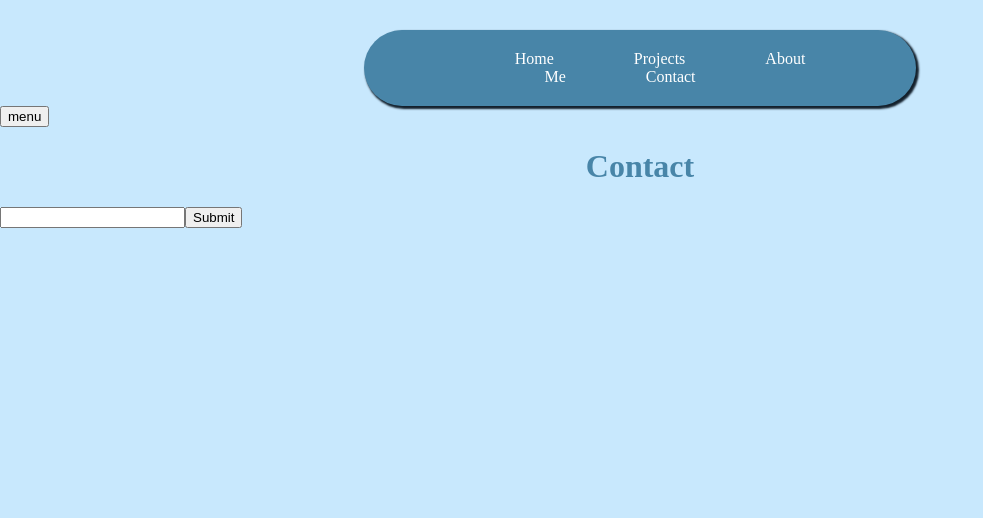
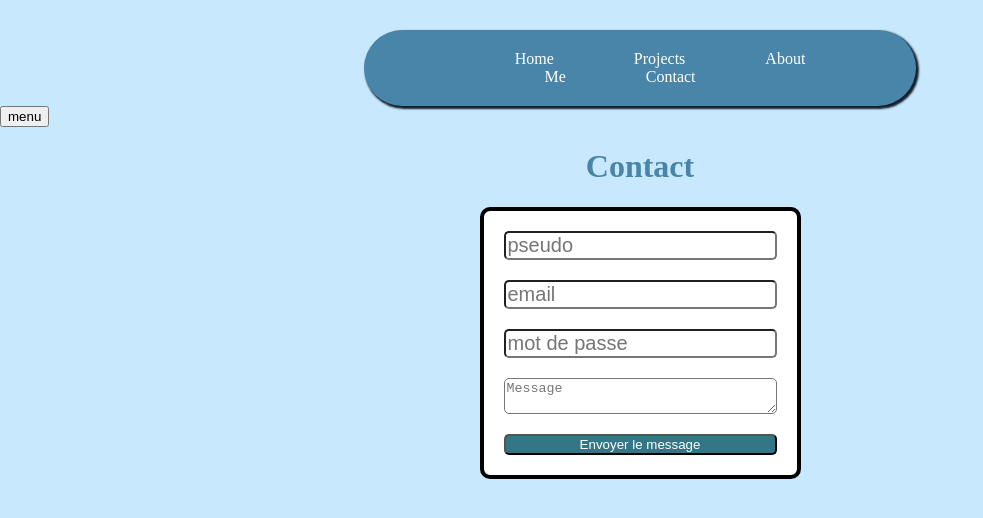
Before and after one commit to Clarspinon24/portfolio, a Next.js app in the folder portfolio-2026-2/: page /contact in a window 1280 px wide. Shown: the top 518 px of the page, without its empty margins (0-983 px from the left). Built offline with nearby package versions, Linux system fonts and the light colour scheme.

Commit message:
update contact

```diff
--- a/portfolio-2026-2/app/contact/page.tsx
+++ b/portfolio-2026-2/app/contact/page.tsx
@@ -7,11 +7,18 @@ export default function Contact() {
     <> {/* Début du fragment obligatoire */}
 
    <h1>Contact</h1>
-    <Form action="/search">
-      {/* On submission, the input value will be appended to
-          the URL, e.g. /search?query=abc */}
-      <input name="query" />
-      <button type="submit">Submit</button>
+    <Form action="">
+
+      <input type="text" name ="pseudo" placeholder="pseudo"/>
+      <input type="email" name="email" placeholder="email"/>
+      <input type="password" name="password" placeholder="mot de passe"/>
+      <textarea
+        id="message"
+        name="message"
+        placeholder="Message"
+        className="block-message">
+      </textarea>
+      <button type="submit">Envoyer le message</button>
     </Form>
     </> // Fin du fragment obligatoire
   );
--- a/portfolio-2026-2/app/globals.css
+++ b/portfolio-2026-2/app/globals.css
@@ -274,6 +274,30 @@ article{
     transform: rotate(360deg);
   }
 }
+form{
+    display: flex;
+    justify-self: center;
+    flex-direction: column;
+    border: 4px solid black;
+    border-radius: 10px;
+    padding: 10px;
+    background-color: white;
+}
+form input{
+    margin: 10px;
+    border-radius: 5px;
+    font-size: 20px;
+}
+form button{
+    margin: 10px;
+    border-radius: 5px;
+    background-color: #337686;
+    color: white;
+}
+form textarea{
+    margin: 10px;
+    border-radius: 5px;
+}
 
 @media screen and (max-width: 900px) {
    article{
--- a/portfolio-2026-2/app/projects/details/[id]/page.tsx
+++ b/portfolio-2026-2/app/projects/details/[id]/page.tsx
@@ -27,10 +27,18 @@ import Link from "next/link";
 
 
            <div className="description">
+
+            {projet.video && (
+              <Link className="text-detail" href={projet.video}>
+                Lien de la vidéo
+              </Link>
+            )}
                 <p className="text-detail">Date de  début : {projet.date_debut}</p>
                 <p className="text-detail">Date de fin : {projet.date_fin}</p>
                 <p className="text-detail"> Description : {projet.description}</p>
-          {projet.lien && ( /* Pour executer même si le lien projet n'est pas défini*/
+
+
+          {projet.lien && (
               <Link className="text-detail" href={projet.lien}>
                 lien GitHub
               </Link>
```
